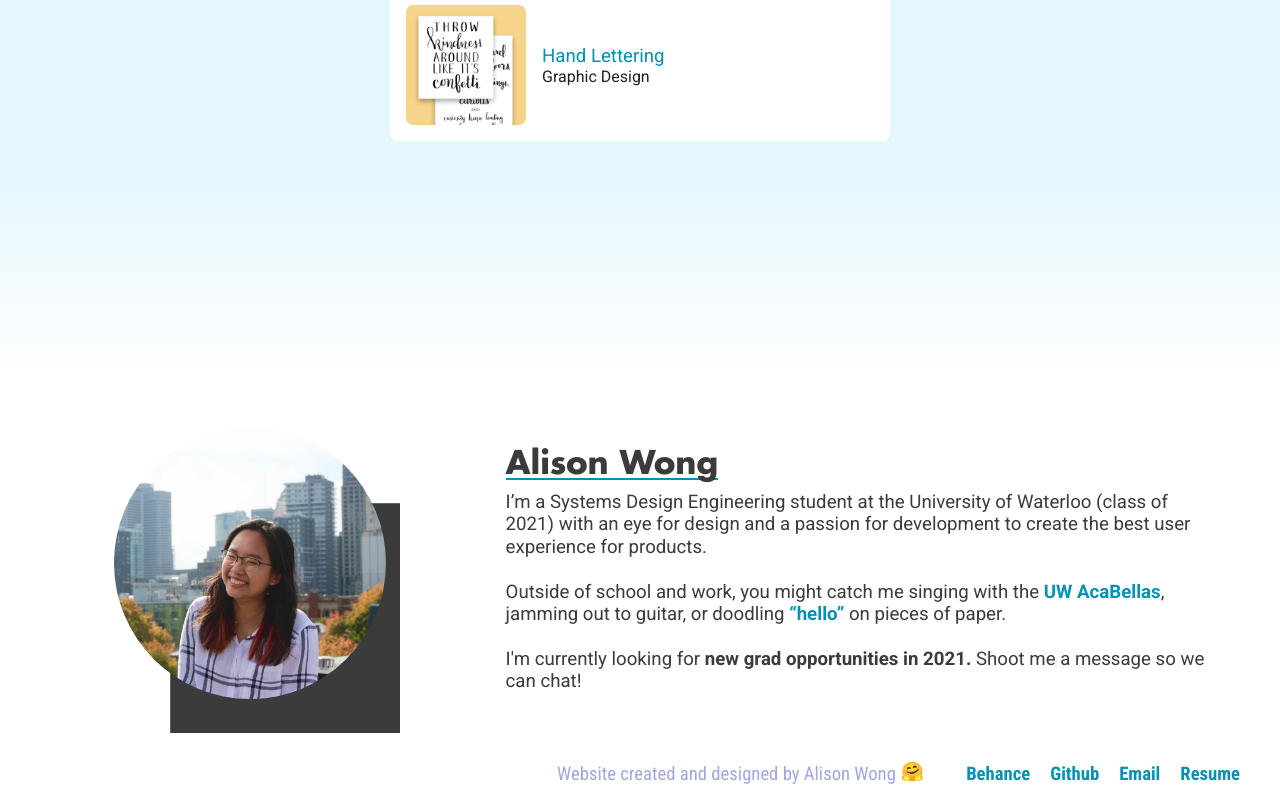
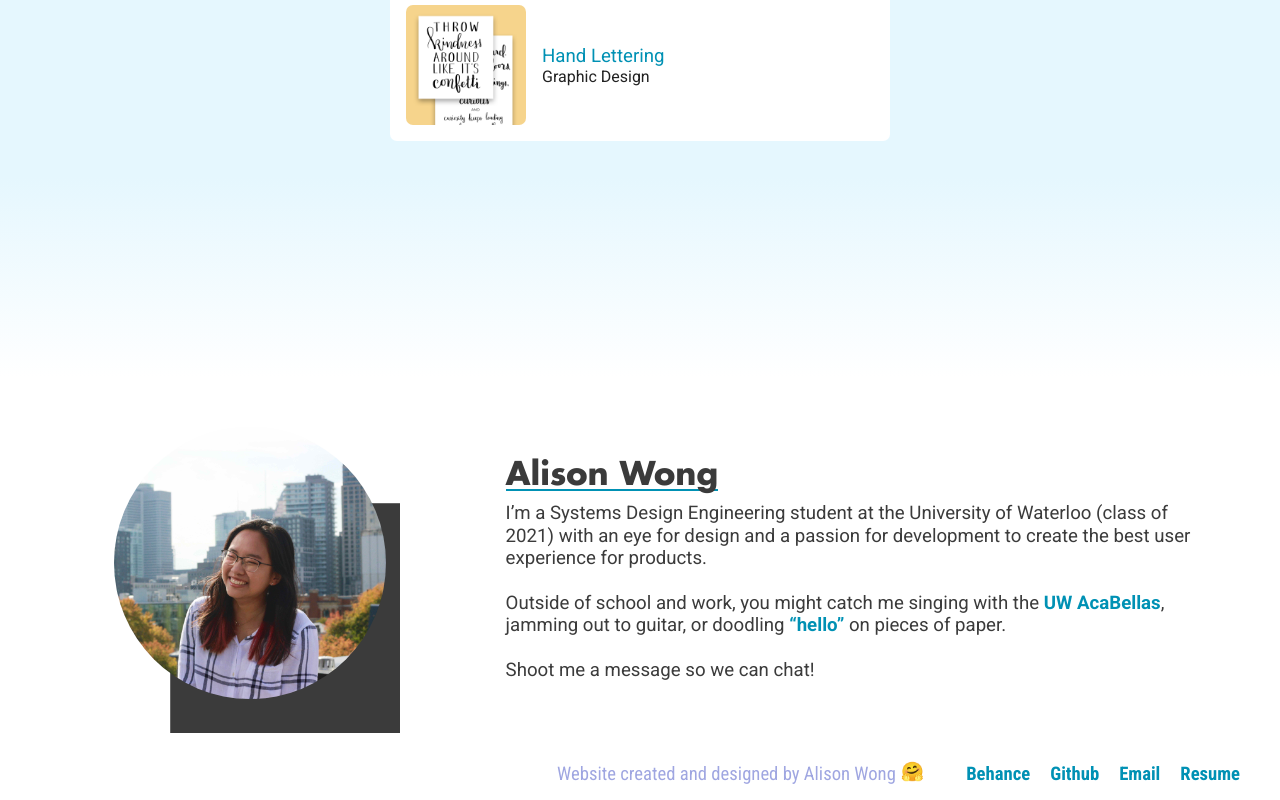
Before and after one commit to aemwong/alisonwong-em.github.io, a React (Create React App) app: page / in a window 1280 px wide. Shown: the part 1439-2239 px from the top of the page. Built offline with nearby package versions, Linux system fonts and the light colour scheme.

Commit message:
Update About.js

```diff
--- a/src/components/About/About.js
+++ b/src/components/About/About.js
@@ -18,7 +18,7 @@ class About extends Component {
                                 <br /><br />
                             Outside of school and work, you might catch me singing with the <a className="hyperlink" target="_blank" rel="noopener noreferrer" href="https://www.youtube.com/user/TheAcaBellas">UW AcaBellas</a>, jamming out to guitar, or doodling <a className="hyperlink" target="_blank" rel="noopener noreferrer" href="https://www.instagram.com/aw.doodles/">“hello”</a> on pieces of paper.
                             <br /><br />
-                        <span>I'm currently looking for <b>new grad opportunities in 2021.</b> Shoot me a message so we can chat!</span>
+                        <span>Shoot me a message so we can chat!</span>
                         </div>
 
                     </Box>
```
